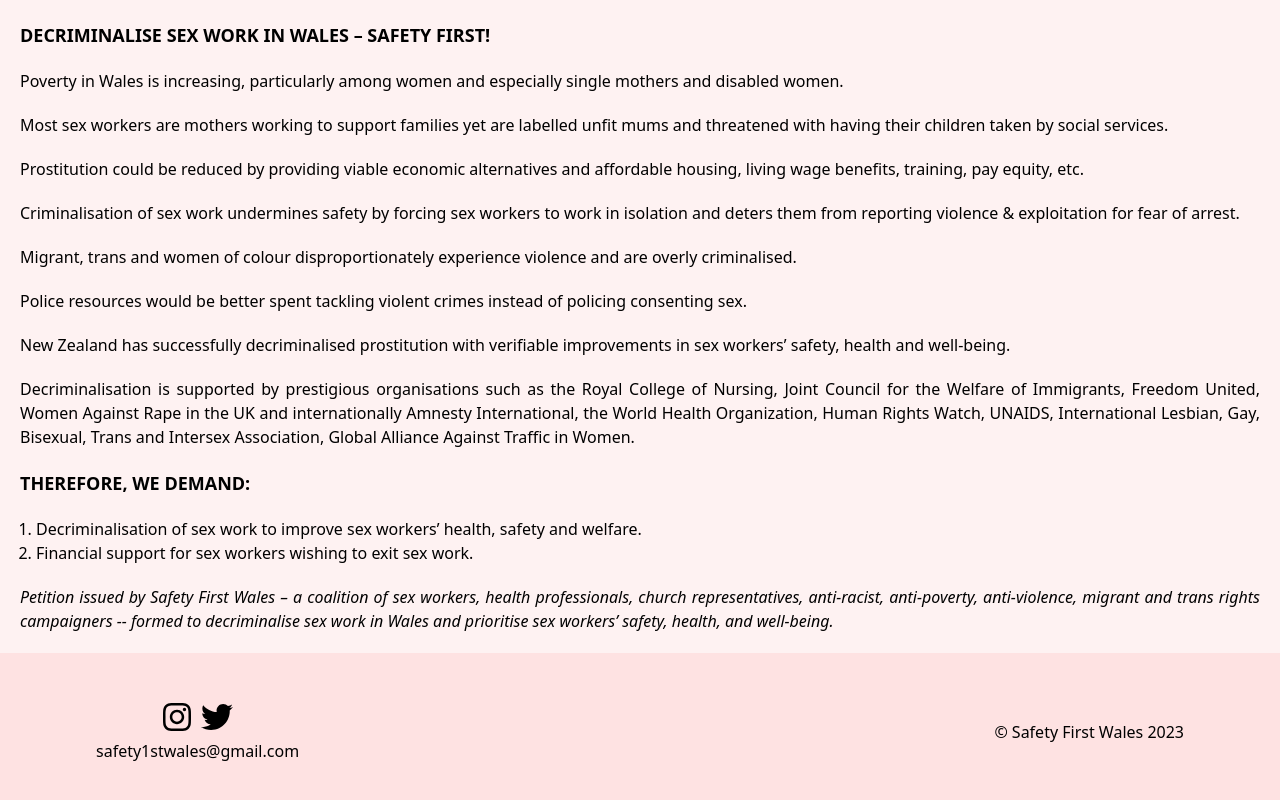
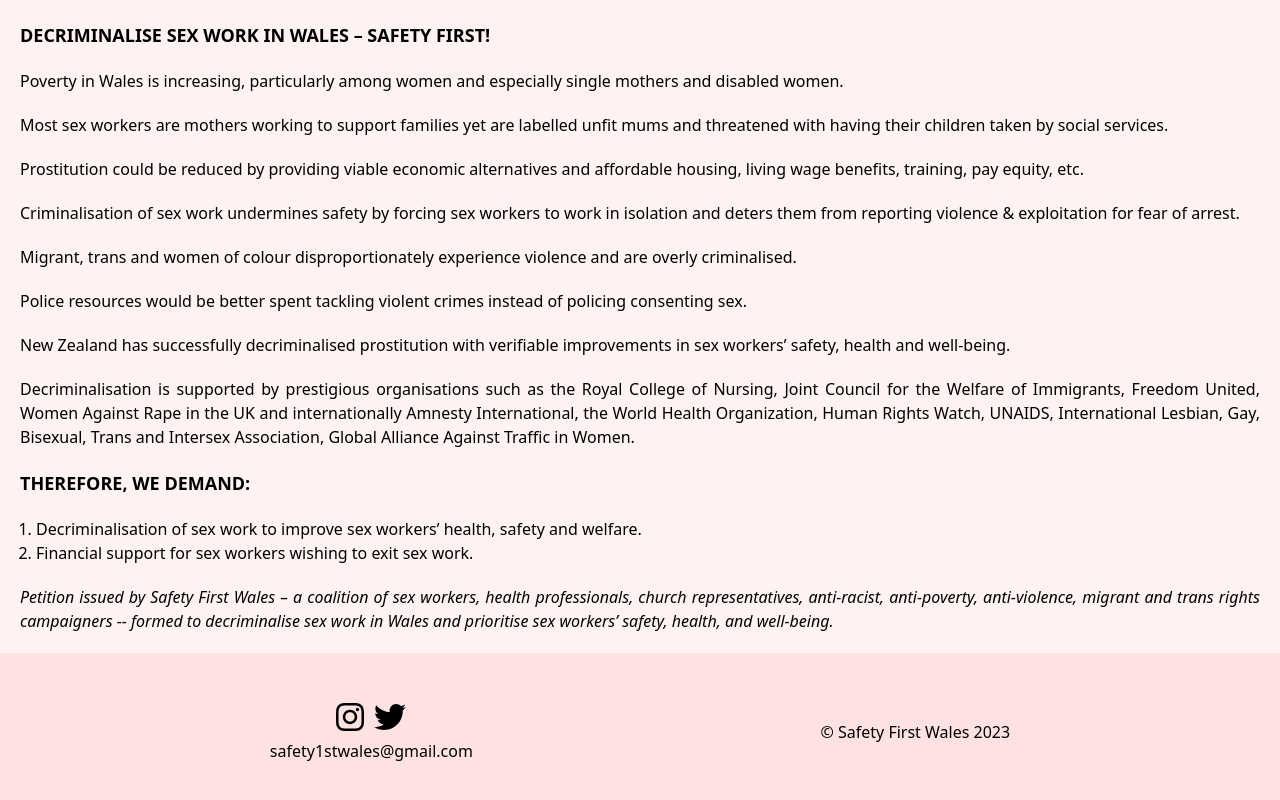
Before and after one commit to ehwus/sfw2, a React (Vite) app: page /petition in a window 1280 px wide. Shown: the part 236-1036 px from the top of the page. Built offline with nearby package versions, Linux system fonts and the light colour scheme.

Commit message:
Space around on footer for aesthetics

```diff
--- a/src/components/Footer.tsx
+++ b/src/components/Footer.tsx
@@ -6,7 +6,7 @@ export function Footer() {
   const currentYear = useMemo(() => new Date().getFullYear(), []);
 
   return (
-    <footer className="bg-red-100 w-full h-64 lg:h-fit px-8 py-6 lg:px-24 lg:py-12 flex flex-col lg:flex-row justify-between items-center mt-auto">
+    <footer className="bg-red-100 w-full h-64 lg:h-fit px-8 py-6 lg:px-24 lg:py-12 flex flex-col lg:flex-row justify-around items-center mt-auto">
       <aside className="flex flex-col gap-1.5">
         <div className="flex gap-2.5 justify-center">
           <a
```
